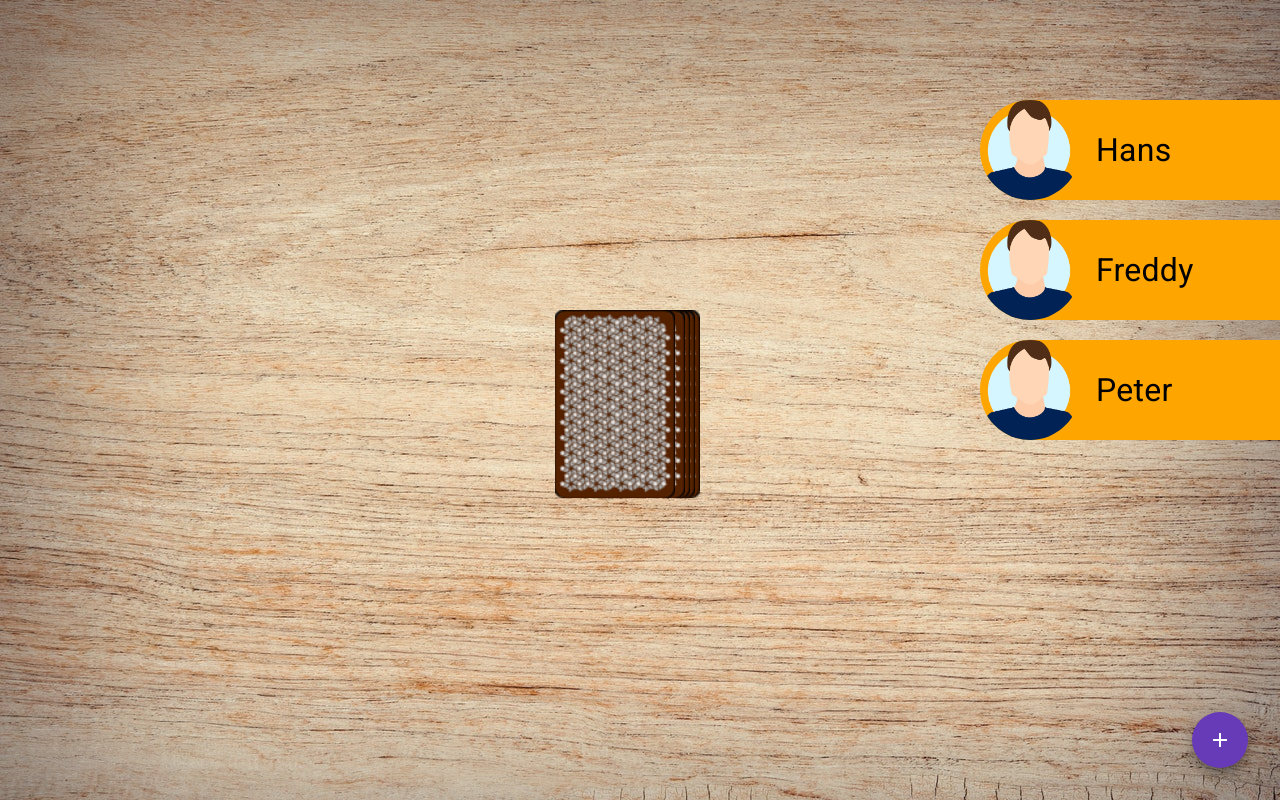
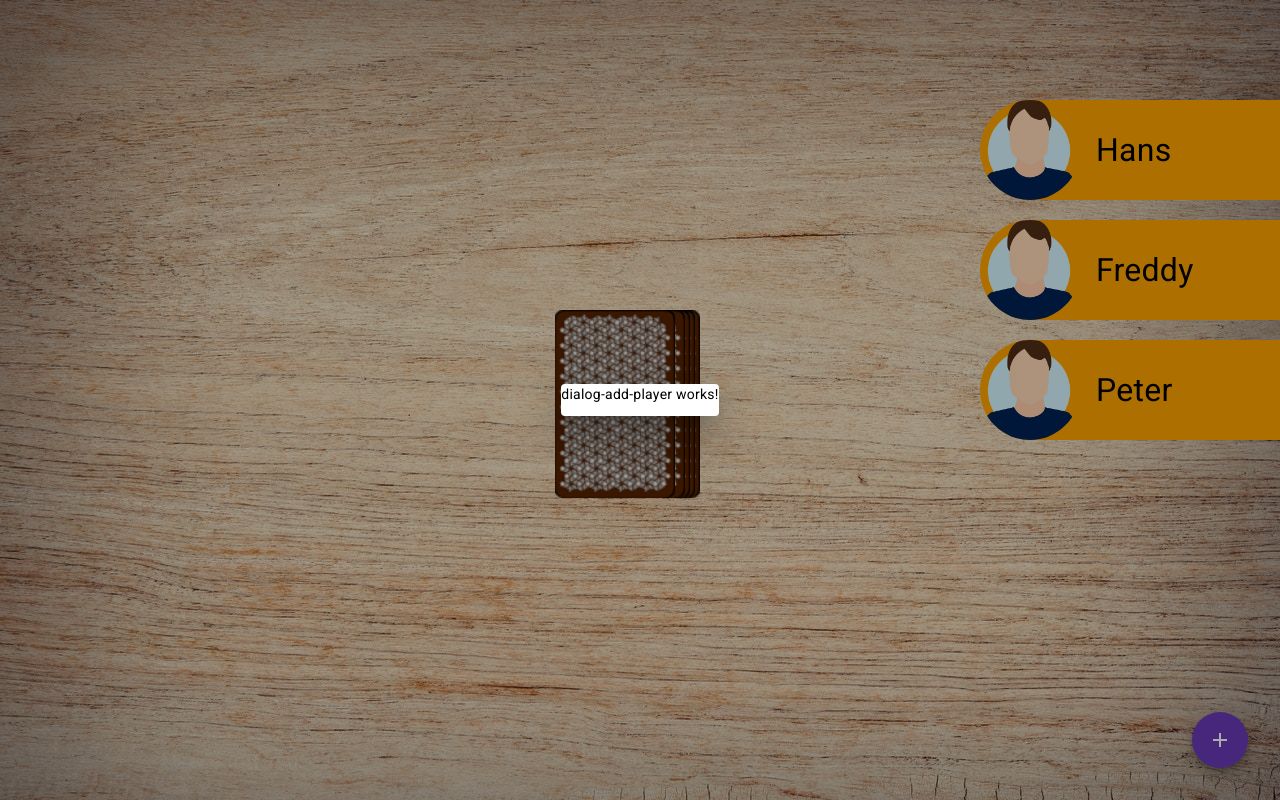
Before and after one commit to Creative-Web-Dev2023/Ringoffire, an Angular app: page /game in a window 1280 px wide. Both pictures are taken after a click on the button "add". Built offline with nearby package versions, Linux system fonts and the light colour scheme.

Commit message:
Save before angular downgrade

```diff
--- a/src/app/app.component.ts
+++ b/src/app/app.component.ts
@@ -1,6 +1,7 @@
 import { Component } from '@angular/core';
 import { CommonModule } from '@angular/common';
 import { RouterOutlet } from '@angular/router';
+
 
 
 @Component({
--- /dev/null
+++ b/src/app/dialog-add-player/dialog-add-player.component.html
@@ -0,0 +1 @@
+<p>dialog-add-player works!</p>
--- a/src/app/game/game.component.html
+++ b/src/app/game/game.component.html
@@ -1,7 +1,8 @@
 <app-player *ngFor="let player of game.players; let i = index;"
     [ngStyle]="{'top.px': 100 + (i * 120)}"
     [name]="player"
-    class="player-position"></app-player>
+    class="player-position">
+</app-player>
 
 <div class="field">
     <div class="card-stack">
@@ -16,6 +17,6 @@
           <img (click)="takeCard()" *ngIf="pickCardAnimation" class="pick-card" src="assets/img/cards/{{ currentCard }}.png">
     </div>
 </div>
- <button mat-fab color="primary" class="btn-add" >
+ <button mat-fab color="primary" class="btn-add" (click)="openDialog()">
         <mat-icon>add</mat-icon>
 </button>
--- a/src/app/game/game.component.ts
+++ b/src/app/game/game.component.ts
@@ -4,6 +4,10 @@ import { Game } from '../../models/game';
 import { PlayerComponent } from '../player/player.component';
 import { MatIconModule } from '@angular/material/icon';
 import { MatButtonModule } from '@angular/material/button';
+import { DialogAddPlayerComponent } from '../dialog-add-player/dialog-add-player.component';
+import { MatDialog } from '@angular/material/dialog';
+
+
 @Component({
   selector: 'app-game',
   standalone: true,
@@ -14,26 +18,36 @@ import { MatButtonModule } from '@angular/material/button';
 export class GameComponent {
   pickCardAnimation = false;
   currentCard: string = '';
-  game!: Game; //! Definite assignment assertion dass die Variable nicht undefined oder null ist
-  constructor() {}
+  game!: Game;
+
+  constructor(private dialog: MatDialog) {}
+
   ngOnInit(): void {
     this.newGame();
   }
+
   newGame() {
     this.game = new Game();
     console.log('New game started:', this.game);
   }
+
   takeCard() {
-    if (!this.pickCardAnimation) {// nur wenn pickCardAnimation false ist, kann eine Karte genommen werden
-      this.currentCard = this.game.stack.pop() ?? ''; // ?? '' bedeuten dass, wenn der Wert undefined ist,
-      // ein leerer String verwendet wird
+    if (!this.pickCardAnimation) {
+      this.currentCard = this.game.stack.pop() ?? '';
       this.pickCardAnimation = true;
       console.log('new Card:' + this.currentCard);
       console.log('Game is:', this.game);
-           setTimeout(() => {
-              this.game.playedCards.push(this.currentCard);
-              this.pickCardAnimation = false;
-             }, 1000);
+      setTimeout(() => {
+        this.game.playedCards.push(this.currentCard);
+        this.pickCardAnimation = false;
+      }, 1000);
     }
   }
+
+  openDialog(): void {
+    const dialogRef = this.dialog.open(DialogAddPlayerComponent);
+    dialogRef.afterClosed().subscribe((result) => {
+      console.log('Dialog was closed');
+    });
+  }
 }
--- a/src/app/player/player.component.ts
+++ b/src/app/player/player.component.ts
@@ -1,9 +1,10 @@
+import { CommonModule } from '@angular/common';
 import { Component, Input} from '@angular/core';
 
 @Component({
   selector: 'app-player',
   standalone: true,
-  imports: [],
+  imports: [CommonModule],
   templateUrl: './player.component.html',
   styleUrl: './player.component.scss'
 })
```
Also changed, not shown: package.json (+12 -11 lines), src/app/dialog-add-player/dialog-add-player.component.ts (added, +12 -0 lines), tsconfig.app.json (+3 -7 lines), src/app/dialog-add-player/dialog-add-player.component.scss (added), 1 other file (tests, documents, lock files or other folders).
